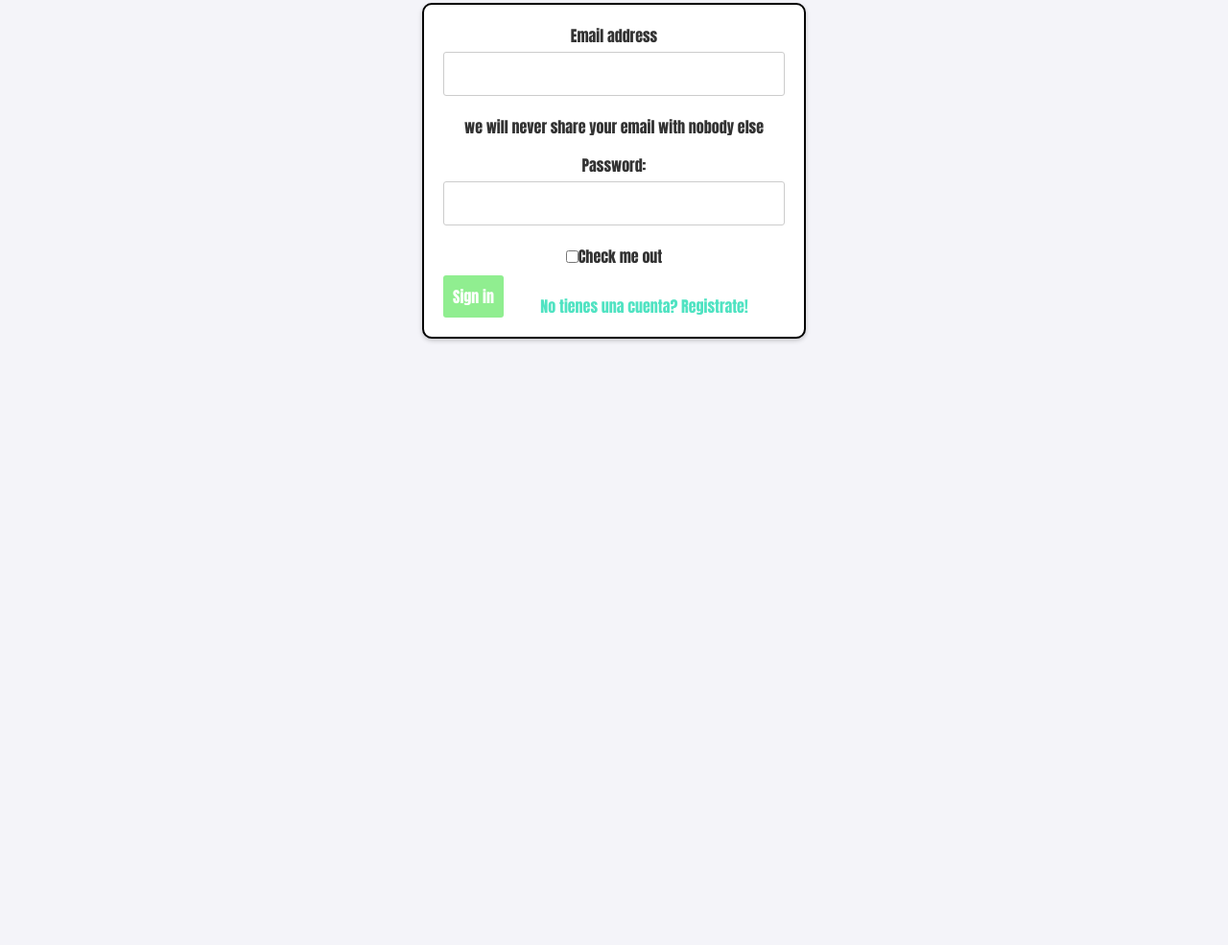
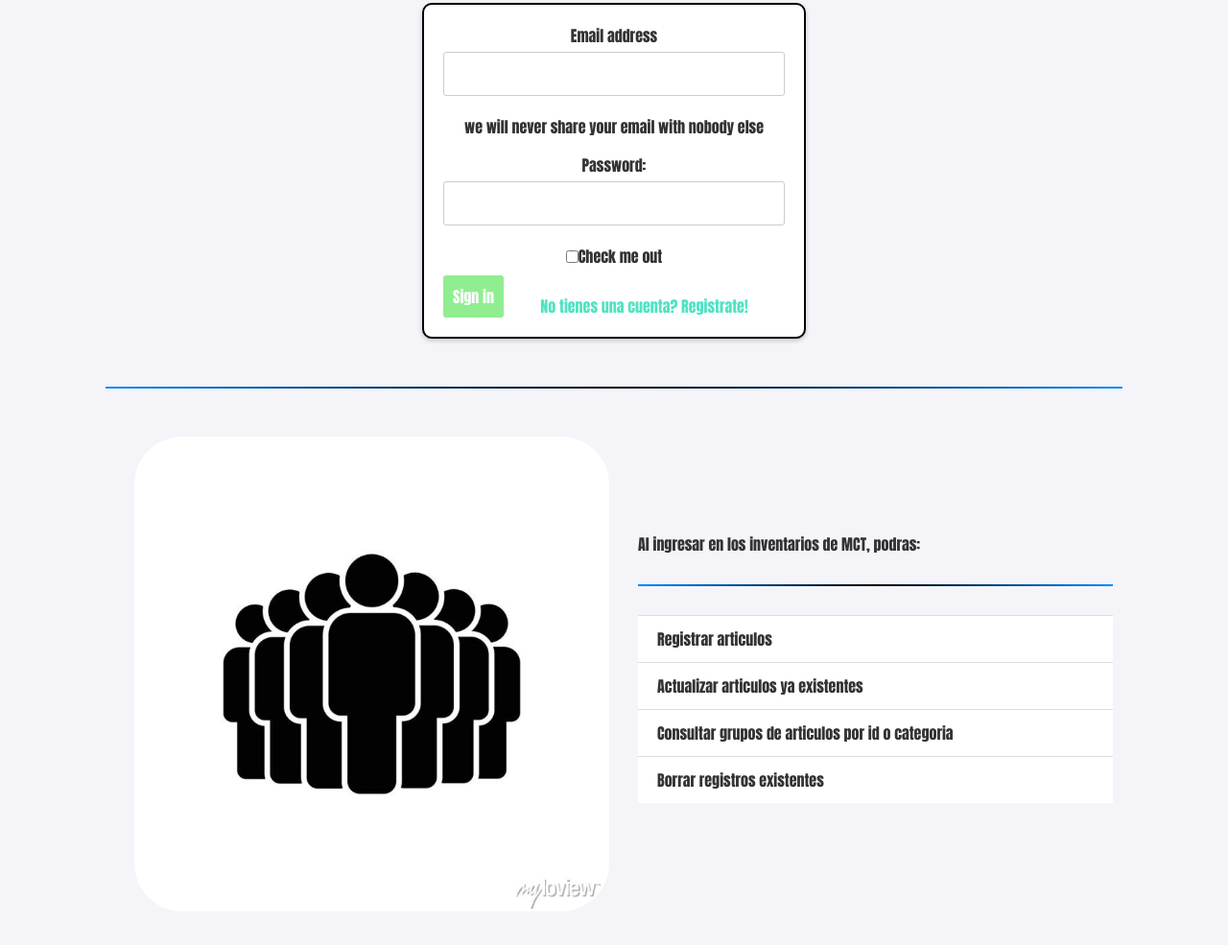
Before and after one commit to sebbyross/mct-proyecto-sena, a plain HTML site: page login.html in a window 1280 px wide. Shown: the part 157-1142 px from the top of the page at 96% size. Before the commit the page ends 800 px from the top, so only its background shows below. Drawn offline with nearby package versions, Linux system fonts and the light colour scheme.

Commit message:
actualizacion grande
index actualizado con la vision. mas imagenes. añadidos mas separadores que se ven bonitos, la pagina del login ahora tiene mas informacion

```diff
--- a/login.html
+++ b/login.html
@@ -48,6 +48,26 @@
         </form>
         <a href="regis.html">No tienes una cuenta? Registrate!</a>
     </div>
-    <script src="https://cdn.jsdelivr.net/npm/bootstrap@5.0.2/dist/js/bootstrap.bundle.min.js" integrity="sha384-MrcW6ZMFYlzcLA8Nl+NtUVF0sA7MsXsP1UyJoMp4YLEuNSfAP+JcXn/tWtIaxVXM" crossorigin="anonymous"></script>
+    <hr class="section-divider">
+    <!--Informacion sobre la gestion de los inventarios al registrarse-->
+    <div class="container">
+        <div class="row">
+            <div class="col-sm-12 col-md-6 col-xl-6" id="image">
+                <img src="assets/users.jpg" alt="userss" id="truck1">
+            </div>
+            <div class="col-sm-12 col-md-6 col-xl-6" id="parag1">
+                <p>Al ingresar en los inventarios de MCT, podras:</p>
+                <hr class="section-divider">
+                <ul class="list-group list-group-flush">
+                    <li class="list-group-item">Registrar articulos</li>
+                    <li class="list-group-item">Actualizar articulos ya existentes</li>
+                    <li class="list-group-item">Consultar grupos de articulos por id o categoria</li>
+                    <li class="list-group-item">Borrar registros existentes</li>
+                </ul>
+
+            </div>
+        </div>
+    </div>
+<script src="https://cdn.jsdelivr.net/npm/bootstrap@5.0.2/dist/js/bootstrap.bundle.min.js" integrity="sha384-MrcW6ZMFYlzcLA8Nl+NtUVF0sA7MsXsP1UyJoMp4YLEuNSfAP+JcXn/tWtIaxVXM" crossorigin="anonymous"></script>
 </body>
 </html>
```
Also changed, not shown: index.html (+12 -0 lines), regis.html (+1 -0 lines), assets/users.jpg (added), assets/vision.png (added).
